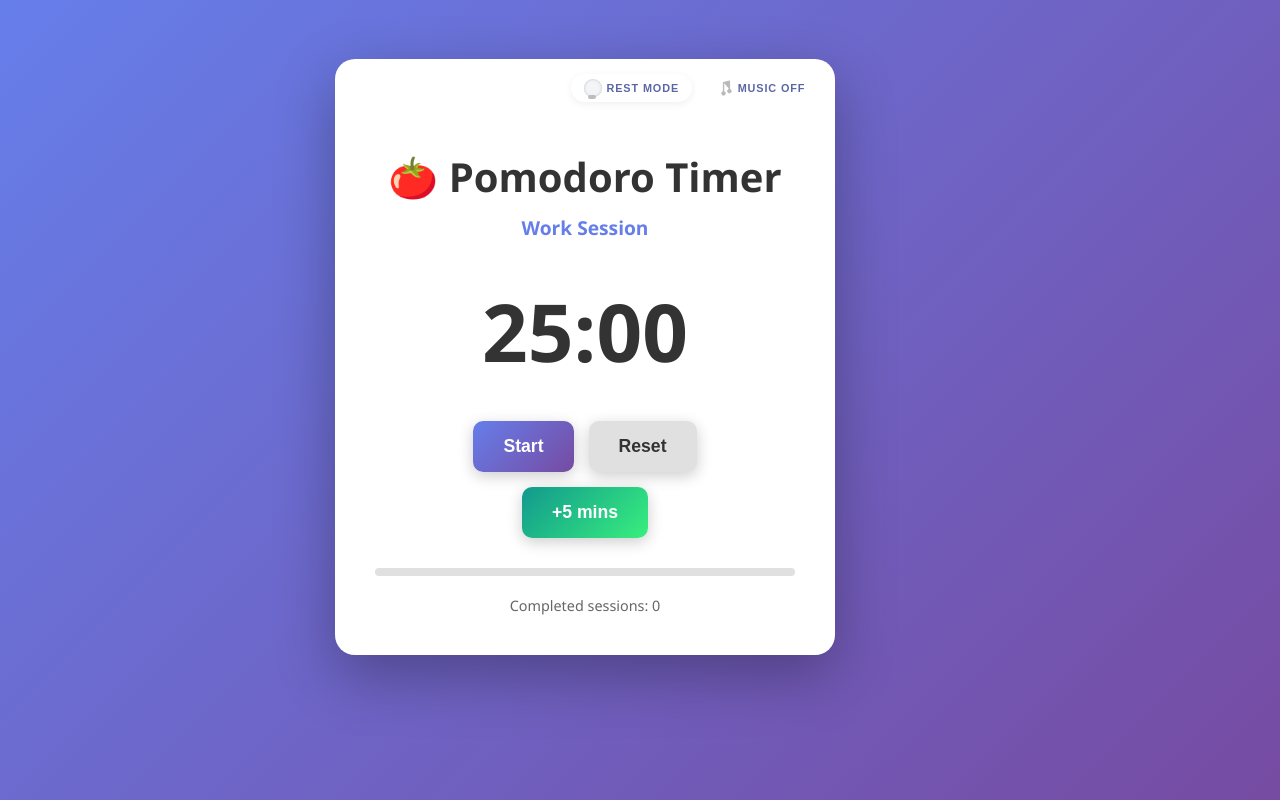
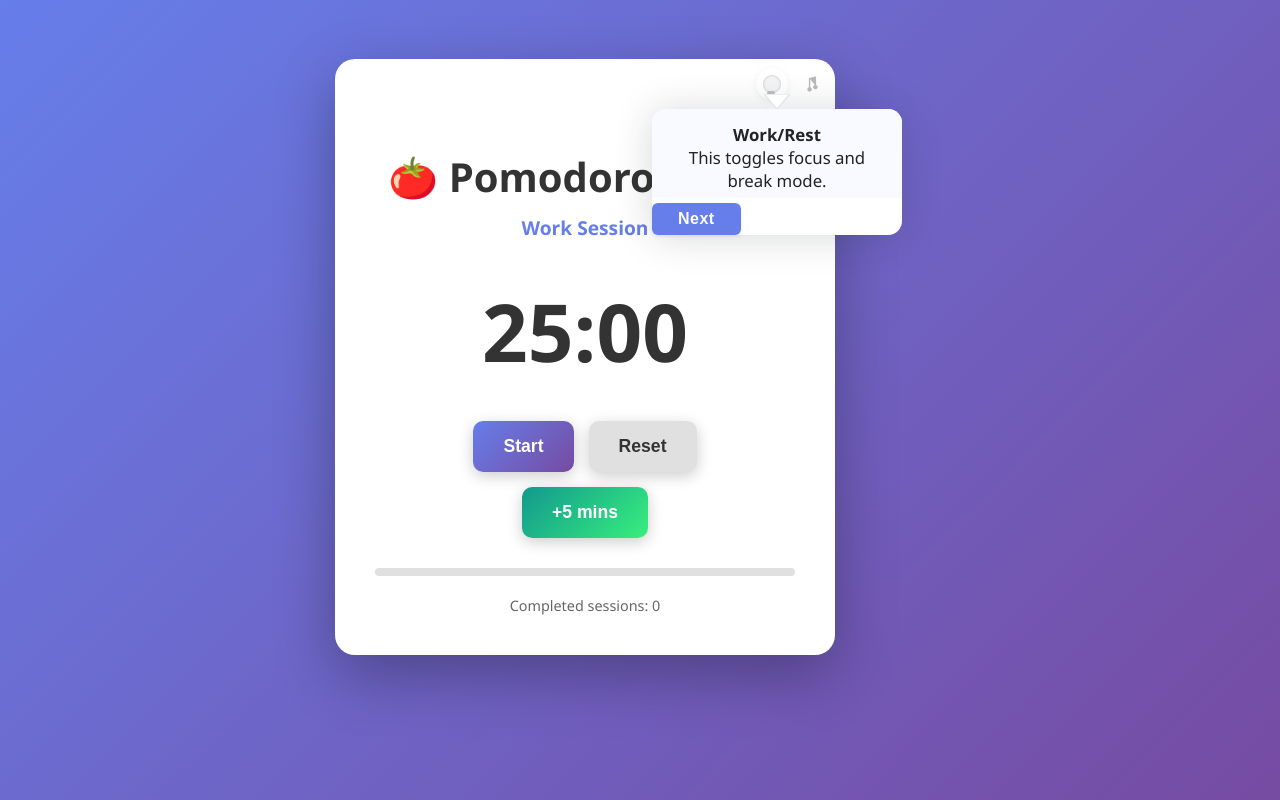
Before and after one commit to tesla897/pomodoro, a plain HTML site: page index.html in a window 1280 px wide. Drawn offline with Linux system fonts and the light colour scheme.

Commit message:
UI improvements

```diff
--- a/index.html
+++ b/index.html
@@ -19,7 +19,6 @@
                     aria-label="Switch to Rest Mode"
                 >
                     <span class="bulb-icon" aria-hidden="true"></span>
-                    <span class="mode-toggle-label" id="modeToggleLabel">Work Mode</span>
                 </button>
                 <button
                     id="musicToggleButton"
@@ -34,7 +33,6 @@
                         <circle class="music-circle" cx="9.5" cy="16" r="2" fill="#aaa"/>
                         <circle class="music-circle2" cx="16" cy="13.5" r="2" fill="#aaa"/>
                     </svg>
-                    <span class="music-toggle-label" id="musicToggleLabel">Music Off</span>
                 </button>
             </div>
             <h1>🍅 Pomodoro Timer</h1>
--- a/script.js
+++ b/script.js
@@ -19,6 +19,9 @@ class PomodoroTimer {
         this.updateDisplay();
         this.updateModeDisplay();
         this.updateMusicToggleDisplay();
+        // --- Step-by-step Bubble Guided Mode for First-Time Users ---
+        this.checkAndShowGuide();
+
     }
 
     initializeElements() {
@@ -31,9 +34,10 @@ class PomodoroTimer {
         this.progressFill = document.getElementById('progressFill');
         this.sessionCount = document.getElementById('sessionCount');
         this.modeToggleButton = document.getElementById('modeToggleButton');
-        this.modeToggleLabel = document.getElementById('modeToggleLabel');
+        // Remove references to label elements now that only icons remain
+        this.modeToggleLabel = undefined;
+        this.musicToggleLabel = undefined;
         this.musicToggleButton = document.getElementById('musicToggleButton');
-        this.musicToggleLabel = document.getElementById('musicToggleLabel');
         this.spotifyContainer = document.getElementById('spotifyContainer');
         this.spotifyPlayer = document.getElementById('spotifyPlayer');
         this.defaultSpotifySrc = this.spotifyPlayer ? this.spotifyPlayer.getAttribute('src') : '';
@@ -83,11 +87,6 @@ class PomodoroTimer {
     updateModeDisplay() {
         const isWorkMode = this.mode === 'work';
         const targetMode = isWorkMode ? 'rest' : 'work';
-
-        if (this.modeToggleLabel) {
-            this.modeToggleLabel.textContent = targetMode === 'work' ? 'Work Mode' : 'Rest Mode';
-        }
-
         if (this.modeToggleButton) {
             this.modeToggleButton.dataset.mode = targetMode;
             this.modeToggleButton.setAttribute('aria-pressed', String(!isWorkMode));
@@ -229,18 +228,16 @@ class PomodoroTimer {
     }
 
     updateMusicToggleDisplay() {
-        if (!this.musicToggleButton || !this.musicToggleLabel) {
+        if (!this.musicToggleButton) {
             return;
         }
-
         this.musicToggleButton.dataset.active = String(this.musicMode);
         this.musicToggleButton.setAttribute('aria-pressed', String(this.musicMode));
         this.musicToggleButton.setAttribute(
             'aria-label',
             this.musicMode ? 'Disable Music Mode' : 'Enable Music Mode'
         );
-        this.musicToggleLabel.textContent = this.musicMode ? 'Music On' : 'Music Off';
-        // SVG color update happens via CSS, so nothing else is required
+        // No label to update.
     }
 
     updateMusicPlayer() {
@@ -355,6 +352,99 @@ class PomodoroTimer {
         oscillator.start(audioContext.currentTime);
         oscillator.stop(audioContext.currentTime + 0.5);
     }
+
+    // --- Step-by-step Bubble Guided Mode for First-Time Users ---
+    checkAndShowGuide() {
+        if (!localStorage.getItem('pomodoro_first_time_guide_bubble_done')) {
+            this.startBubbleGuide();
+            localStorage.setItem('pomodoro_first_time_guide_bubble_done', 'true');
+        }
+    }
+
+    startBubbleGuide() {
+        // Sequence array with: element, message
+        this.guideSteps = [
+            {
+                el: this.modeToggleButton,
+                html: `<b>Work/Rest</b><br>This toggles focus and break mode.`
+            },
+            {
+                el: this.musicToggleButton,
+                html: `<b>Music Mode</b><br>Turns music on/off during work.`
+            },
+            {
+                el: this.startBtn,
+                html: `<b>Start</b><br>Starts your timer!`
+            },
+            {
+                el: this.resetBtn,
+                html: `<b>Reset</b><br>Resets your timer.`
+            }
+        ];
+        this.bubbleGuideStep = 0;
+        this.showGuideBubble();
+    }
+
+    showGuideBubble() {
+        // Remove existing bubble
+        if (this.guideBubbleNode && this.guideBubbleNode.parentNode) this.guideBubbleNode.remove();
+        const step = this.guideSteps[this.bubbleGuideStep];
+        if (!step || !step.el) return;
+        // Create bubble
+        const bubble = document.createElement('div');
+        bubble.className = 'guide-bubble';
+        bubble.innerHTML = `
+            <div class='guide-bubble-content'>${step.html}</div>
+            <button class='guide-bubble-next'>${(this.bubbleGuideStep < this.guideSteps.length-1) ? 'Next' : 'Finish'}</button>
+            <div class='guide-bubble-arrow'><svg width='26' height='15'><polygon points='13,15 0,0 26,0' style='fill:#fff;stroke:#e1e6f0;stroke-width:1.5;'/></svg></div>
+        `;
+        document.body.appendChild(bubble);
+        this.guideBubbleNode = bubble;
+        // Positioning with arrow direction
+        const rect = step.el.getBoundingClientRect();
+        const arrow = bubble.querySelector('.guide-bubble-arrow');
+        // Default: bubble below button
+        let showBelow = true;
+        let top = rect.bottom + 9;
+        let left = rect.left + rect.width/2 - 120;
+        // Special: if not enough space below, show above
+        if (top + 88 > window.innerHeight) {
+            showBelow = false;
+            top = rect.top - bubble.offsetHeight - 18;
+        }
+        // For bottom-row buttons always put above
+        if (step.el === this.startBtn || step.el === this.resetBtn) {
+            showBelow = false;
+            top = rect.top - 18 - 96;
+        }
+        // Clamp left
+        if (left < 8) left = 8;
+        if (left + 248 > window.innerWidth) left = window.innerWidth - 248;
+        bubble.style.top = top + 'px';
+        bubble.style.left = left + 'px';
+        bubble.classList.toggle('is-above', !showBelow);
+        bubble.classList.toggle('is-below', showBelow);
+        arrow.style.left = '50%';
+        arrow.style.transform = 'translateX(-50%)';
+        arrow.style.position = 'absolute';
+        // Place arrow appropriately
+        if (showBelow) {
+            arrow.style.top = '-15px';
+            arrow.style.bottom = '';
+        } else {
+            arrow.style.top = '';
+            arrow.style.bottom = '-15px';
+        }
+        // Next button
+        bubble.querySelector('.guide-bubble-next').onclick = () => {
+            this.bubbleGuideStep++;
+            if (this.bubbleGuideStep < this.guideSteps.length) {
+                this.showGuideBubble();
+            } else {
+                bubble.remove();
+            }
+        };
+    }
 }
 
 // Initialize the timer when the page loads
--- a/styles.css
+++ b/styles.css
@@ -36,22 +36,22 @@ body {
 
 .top-action-panel {
     position: absolute;
-    top: 15px;
-    right: 15px;
+    top: 9px;
+    right: 9px;
     display: flex;
-    gap: 8px;
+    gap: 6px;
     align-items: center;
+    z-index: 20;
 }
 
 /* --- Unify and balance mode/music toggle styles --- */
 /* Enforce min-width for both top-action-panel buttons to the same value */
 .mode-toggle-button, .music-toggle-button {
-    display: inline-flex;
-    align-items: center;
-    gap: 5px;
-    min-width: 120px;
+    min-width: unset; /* let icons fit tight in the corner */
+    padding: 7px 7px;
+    width: 32px;
+    height: 32px;
     justify-content: center;
-    padding: 5px 13px;
     border: none;
     border-radius: 999px;
     background: #fff;
@@ -67,11 +67,10 @@ body {
     box-shadow: 0 1.5px 3px 0 rgba(60,61,65,0.06);
 }
 
-.bulb-icon, .music-icon {
+.bulb-icon, .music-icon-svg {
     width: 18px;
     height: 18px;
-    font-size: 1.1em;
-    display: inline-flex;
+    display: flex;
     align-items: center;
     justify-content: center;
 }
@@ -300,6 +299,68 @@ button:active {
     color: #5b67a5;
 }
 
+.guide-bubble {
+    background: #fff;
+    border-radius: 14px;
+    box-shadow: 0 2px 38px rgba(36,40,52,0.18);
+    font-size: 1em;
+    color: #232323;
+    min-width: 180px;
+    max-width: 250px;
+    pointer-events: auto;
+    opacity: 1;
+    animation: guideFadeIn .22s cubic-bezier(.38,1.4,.51,.98);
+    position: fixed;
+    z-index: 2200;
+}
+.guide-bubble.is-above .guide-bubble-arrow {
+    top: 100%; left: 50%; transform: translateX(-50%) rotate(180deg);
+}
+.guide-bubble.is-below .guide-bubble-arrow {
+    bottom: 100%; left: 50%; transform: translateX(-50%) rotate(0deg);
+}
+.guide-bubble-arrow {
+    position: absolute;
+    width: 26px;
+    height: 15px;
+    z-index: 2;
+    pointer-events: none;
+    /* triangle shape for bubble arrow */
+    background: none;
+}
+.guide-bubble-arrow svg {
+    display: block;
+    width: 100%;
+    height: 100%;
+}
+.guide-bubble-content {
+    padding: 14px 20px 6px 20px;
+    border-radius: 14px 14px 0 0;
+    background: #f8faff;
+    text-align: center;
+    font-size: 1.05em;
+    box-sizing: border-box;
+    position: relative;
+}
+.guide-bubble-next {
+    background: #667eea;
+    color: #fff;
+    border: none;
+    border-radius: 6px;
+    padding: 7px 26px;
+    margin-top: 5px;
+    font-weight: 600;
+    font-size: 1em;
+    letter-spacing: .03em;
+    cursor: pointer;
+    box-shadow: 0 1.5px 3px 0 rgba(60,61,65,.10);
+    transition: background .17s, box-shadow .17s;
+}
+.guide-bubble-next:hover {
+    background: #4858d6;
+    box-shadow: 0 2.5px 5px 0 rgba(60,61,65,0.12);
+}
+
 
 @media (max-width: 968px) {
     .wrapper {
```
